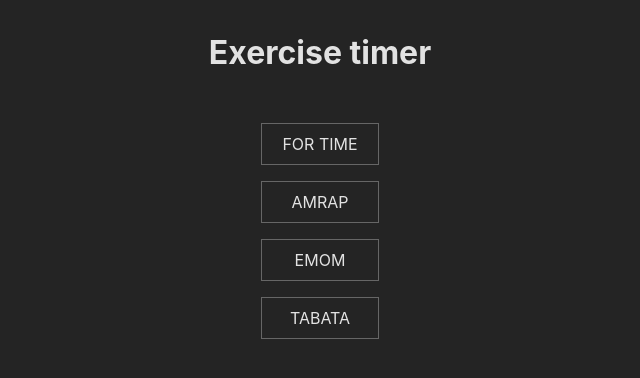
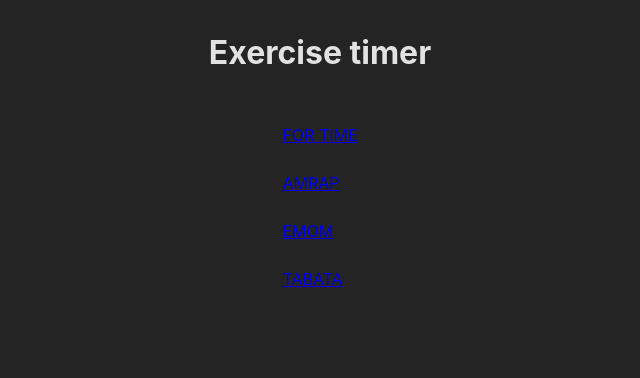
Before and after one commit to saarikt1/exercise-timer-web, a React (Vite) app: page / in a window 1280 px wide. Shown: the top 378 px of the page, without its empty margins (320-960 px from the left). Built offline with nearby package versions, Linux system fonts and the light colour scheme.

Commit message:
Add simple navigation

```diff
--- a/src/App.module.css
+++ b/src/App.module.css
@@ -9,9 +9,8 @@
 .buttonContainer {
     display: flex;
     flex-direction: column;
+}
+
+.buttonContainer > a {
     margin-top: 1.5rem;
 }
-
-.buttonContainer button:not(:last-child) {
-   margin-bottom: 1rem;
-}
--- a/src/App.tsx
+++ b/src/App.tsx
@@ -1,15 +1,15 @@
 import styles from "./App.module.css";
-import { Button } from "./Button.tsx";
+import { Link } from "react-router-dom";
 
 function App() {
   return (
     <div className={styles.app}>
       <h1>Exercise timer</h1>
       <div className={styles.buttonContainer}>
-        <Button label={"FOR TIME"} />
-        <Button label={"AMRAP"} />
-        <Button label={"EMOM"} />
-        <Button label={"TABATA"} />
+        <Link to={`for-time`}>FOR TIME</Link>
+        <Link to={`amrap`}>AMRAP</Link>
+        <Link to={`emom`}>EMOM</Link>
+        <Link to={`tabata`}>TABATA</Link>
       </div>
     </div>
   );
--- a/src/main.tsx
+++ b/src/main.tsx
@@ -4,12 +4,17 @@ import App from "./App.tsx";
 import "./index.css";
 import { createBrowserRouter, RouterProvider } from "react-router-dom";
 import ErrorPage from "./ErrorPage.tsx";
+import TimerPage from "./TimerPage.tsx";
 
 const router = createBrowserRouter([
   {
     path: "/",
     element: <App />,
     errorElement: <ErrorPage />,
+  },
+  {
+    path: "for-time",
+    element: <TimerPage />,
   },
 ]);
 
```
